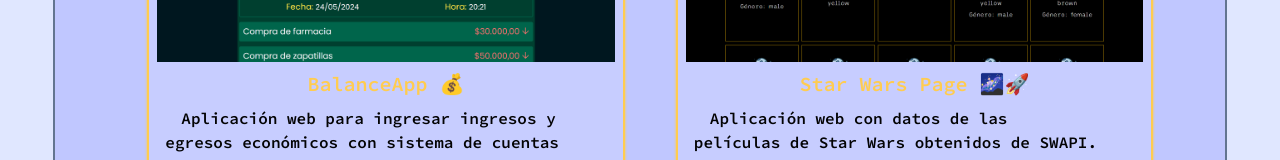
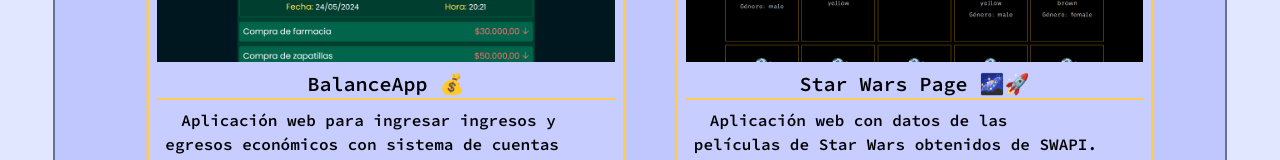
Before and after one commit to nicolasboattini/Portfolio, a React (Vite) app: page /projects in a window 1280 px wide. Shown: the part 335-495 px from the top of the page. Built offline with nearby package versions, Linux system fonts and the light colour scheme; grey boxes are pictures that could not be loaded.

Commit message:
Refactor: Renombre de colores

```diff
--- a/src/pages/projects/Projects.tsx
+++ b/src/pages/projects/Projects.tsx
@@ -26,14 +26,14 @@ export default function Projects() {
             >
               {dataProjects.map(project => (
                 <article className="w-full h-full flex flex-col gap-2 p-2 rounded-lg
-                bg-white bg-opacity-10 border-2 border-DARK-D-P-light shadow shadow-DARK-D-P-light"
+                bg-white bg-opacity-10 border-2 border-AMARILLO shadow shadow-AMARILLO"
                   key={project.id}>
                   <div className="w-full h-auto">
                     <img className="w-full h-full object-cover object-center" src={`/projects/${project.id}/1.png`} alt="Portada del proyecto" />
                   </div>
 
                   <div className="w-full flex flex-col gap-2">
-                    <p className="w-full text-center text-xl text-AMARILLO">{project.title}</p>
+                    <p className="w-full text-center text-xl border-b-2 border-AMARILLO">{project.title}</p>
 
                     <section className="w-full flex gap-2">
                       <article className="w-11/12 flex flex-col gap-2 pl-2">
@@ -41,8 +41,8 @@ export default function Projects() {
                       </article>
 
                       <article className="w-1/12 flex flex-col items-center gap-2">
-                        <Link data-tooltip-id="my-tooltip" data-tooltip-content="Ver más" to={`/projects/${project.id}`}><span className="w-8 h-8 icon-[bi--plus-circle-fill] hover:text-DARK-D-P-light"></span></Link>
-                        <a data-tooltip-id="my-tooltip" data-tooltip-content="Github" href={project.linkGithub} target="_blank"><span className="w-9 h-9 icon-[iconoir--github-circle] hover:text-DARK-D-P-light"></span></a>
+                        <Link data-tooltip-id="my-tooltip" data-tooltip-content="Ver más" to={`/projects/${project.id}`}><span className="w-8 h-8 icon-[bi--plus-circle-fill] hover:text-AMARILLO"></span></Link>
+                        <a data-tooltip-id="my-tooltip" data-tooltip-content="Github" href={project.linkGithub} target="_blank"><span className="w-9 h-9 icon-[iconoir--github-circle] hover:text-AMARILLO"></span></a>
                         <Tooltip id="my-tooltip" />
                       </article>
                     </section>
```
